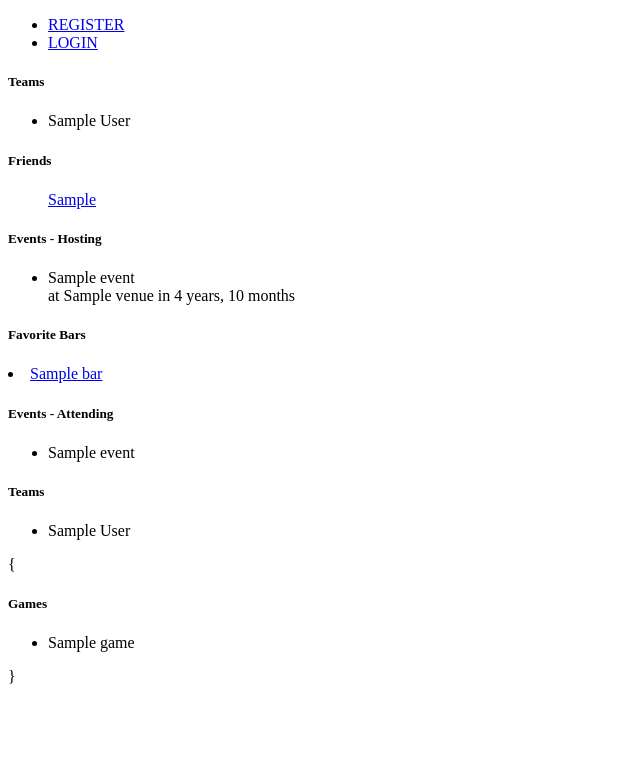
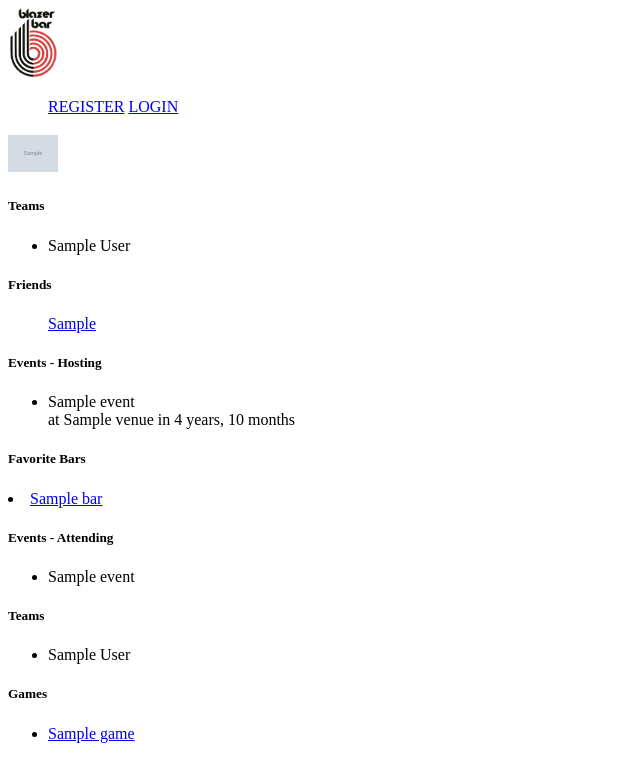
Before and after one commit to alextryonpdx/blazerbar_project, a Django app: template templates/blazerbar/userpage.html in a window 1280 px wide. Shown: the top 782 px of the page, without its empty margins (0-640 px from the left). Run offline with Django 3.2, Linux system fonts and the light colour scheme; the template is opened without the code that fills it: most values are stand-ins (such as "Sample title", 1, 10 or a date in 2020); grey boxes marked "Sample" are stand-in pictures; some libraries are stand-ins or nearby versions.

Commit message:
setting up game page
game page mirrors bar page functions essentially.
show events around this game, show attendees for those events, tell user
if they are registered for an event for this game, give option to create
an event around this game or join an existing event.

need to add "join event" to bar page too. this logic can be reused for
invitations.

```diff
--- a/blazerbar_project/urls.py
+++ b/blazerbar_project/urls.py
@@ -16,6 +16,7 @@ urlpatterns = patterns('',
     url(r'^blazerbar/bar/(?P<bar_slug>[\w\-]+)/(?P<username>[\w\-]+)/review/$', views.review_bar, name='review_bar'),
     url(r'^blazerbar/bar/(?P<bar_slug>[\w\-]+)/(?P<username>[\w\-]+)/favorite/$', views.favorite, name='favorite'),
     url(r'^blazerbar/team/(?P<team_id>[\w\-]+)/$', views.get_games, name='get_games'),
+    url(r'^blazerbar/game/(?P<game_id>[\w\-]+)/$', views.game, name='game'),
     url(r'^blazerbar/register/', views.register, name='register'),
     url(r'^login/$', views.user_login, name='login'),
     url(r'^logout/$', views.user_logout, name='logout'),
--- a/templates/blazerbar/base.html
+++ b/templates/blazerbar/base.html
@@ -9,42 +9,27 @@
 
 
     <title> MyBlazerBar - {% block title %} {% endblock %}</title>
-
-    <!--<link href="http://getbootstrap.com/dist/css/bootstrap.min.css" rel="stylesheet">
-    <link href="http://getbootstrap.com/examples/dashboard/dashboard.css" rel="stylesheet">
-	<link rel="icon" href="http://getbootstrap.com/favicon.ico">
-    [if lt IE 9]>
-      <script src="https://oss.maxcdn.com/html5shiv/3.7.2/html5shiv.min.js"></script>
-      <script src="https://oss.maxcdn.com/respond/1.4.2/respond.min.js"></script>
-    [endif]-->
   </head>
   <body>
     	<div class="navbar full-width">
-    		<div class="logo"></div>
+    		<div class="logo"><img style="display:inline-block" src="/media/profile_images/blazerbarlogo.jpg" width=50px></img></div>
     		<div class="nav-links">
     		 <ul id="guest-links">
-          <li><a href="{% url 'register' %}">REGISTER</a></li>
-          <li><a href="{% url 'login' %}">LOGIN</a></li>
-         </ul>
-         <ul id="user-nav">
+          <li style="display:inline-block"><a href="{% url 'register' %}">REGISTER</a></li>
+          <li style="display:inline-block"><a href="{% url 'login' %}">LOGIN</a></li>
           {% if user.is_authenticated %}
-            <li><a href="{% url 'logout' %}">LOGOUT</a></li>
+            <li style="display:inline-block"><a href="{% url 'logout' %}">LOGOUT</a></li>
           {% endif %}
+
          </ul>
     		</div>
       </div>
     <div id="frame">
 
 
-<!-- frame is full widthNow you will need to update the base.html so that the new registration url/views are used:
+<!--
 
-In settings.py, update LOGIN_URL to be '/accounts/login/'., rounded corners, full height of no-scroll-page
-    drop-shadow below container ( maybe 10px around edges except top, same red, shadowed.)
-  navbar is on top, top-nav-bar, extends to ends of screen. links appear for unvalidated user, then change when login.
-          login, sign-up, browse bars = unauthenticated
-          log out, home, my profile, friends, bars, teams. = logged-in
-
-transparent (5% opacity?) footer with copyright and contact link and year. in bottow corner
+transparent (5% opacity?) footer with copyright and contact link and year. in bottom corner
 -->
 
 
@@ -56,15 +41,7 @@ transparent (5% opacity?) footer with copyright and contact link and year. in bo
 
 
 
+  </div>
 
-  </div>
-    <!-- Bootstrap core JavaScript
-    ================================================== -->
-    <!-- Placed at the end of the document so the pages load faster
-    <script src="https://ajax.googleapis.com/ajax/libs/jquery/1.11.1/jquery.min.js"></script>
-    <script src="http://getbootstrap.com/dist/js/bootstrap.min.js"></script>
-    <script src="/../static/js/rango-ajax.js"></script>
-    IE10 viewport hack for Surface/desktop Windows 8 bug
-    <script src="http://getbootstrap.com/assets/js/ie10-viewport-bug-workaround.js"></script> -->
   </body>
 </html>
--- a/templates/blazerbar/userpage.html
+++ b/templates/blazerbar/userpage.html
@@ -9,7 +9,11 @@
 {%if user.is_authenticated %}
 	<a href="{% url 'userpage' mainuser %}">Go Home, {{ mainuser }}</a>
 {% endif %}
-
+{% if profile.picture %}
+<img src="/media/{{ profile.picture }}" width=50px></img>
+{% else %}
+<img src="/media/profile_images/blazerbarsquare.jpg" width=50px></img>
+{% endif %}
 	<h5>Teams</h5>
 	<ul>
 		{% for team in profile.teams.all %}
@@ -51,12 +55,12 @@
 			<li>{{ team.full_name }}</li>
 		{% endfor %}
 	</ul>
-{	<h5>Games</h5>
+	<h5>Games</h5>
 	<ul>
 		{% for game in games.all %}
-			<li>{{ game }}</li>
+			<li><a href="{% url 'game' game.game_id %}">{{ game }}</a></li>
 		{% endfor %}
-	</ul>}
+	</ul>
 
 
 
```
Also changed, not shown: templates/blazerbar/game.html (+17 -3 lines), db.sqlite3, media/profile_images/blazerbarlogo.jpg (added), media/profile_images/blazerbarsquare.jpg (added), media/profile_images/steve-urkel-224x324.jpg (added), 1 other file.
